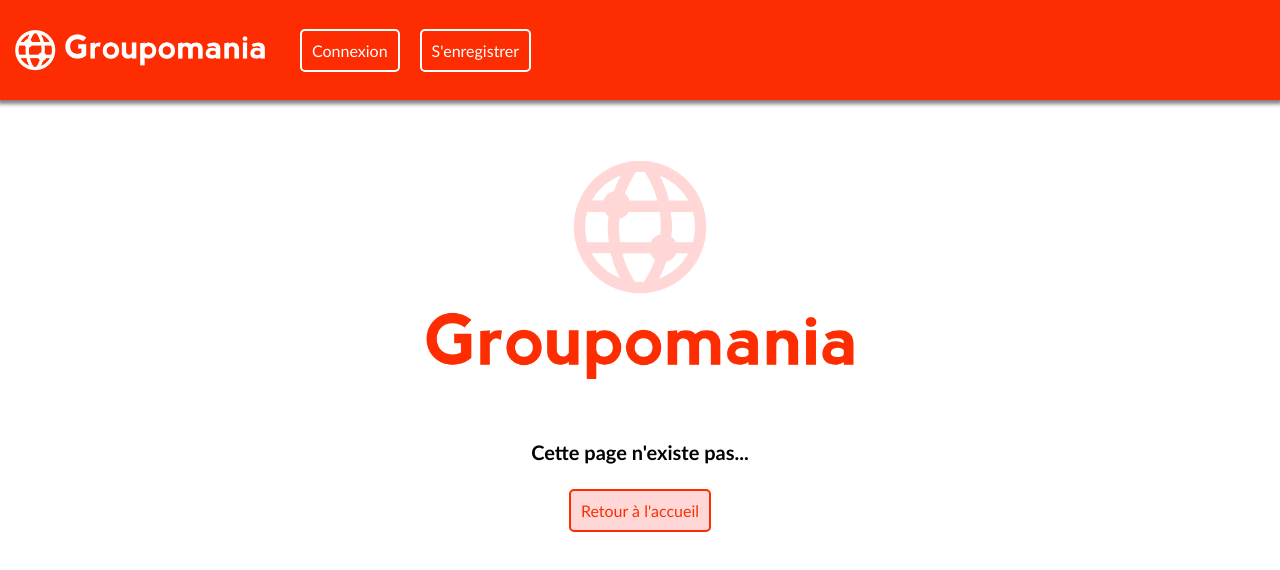
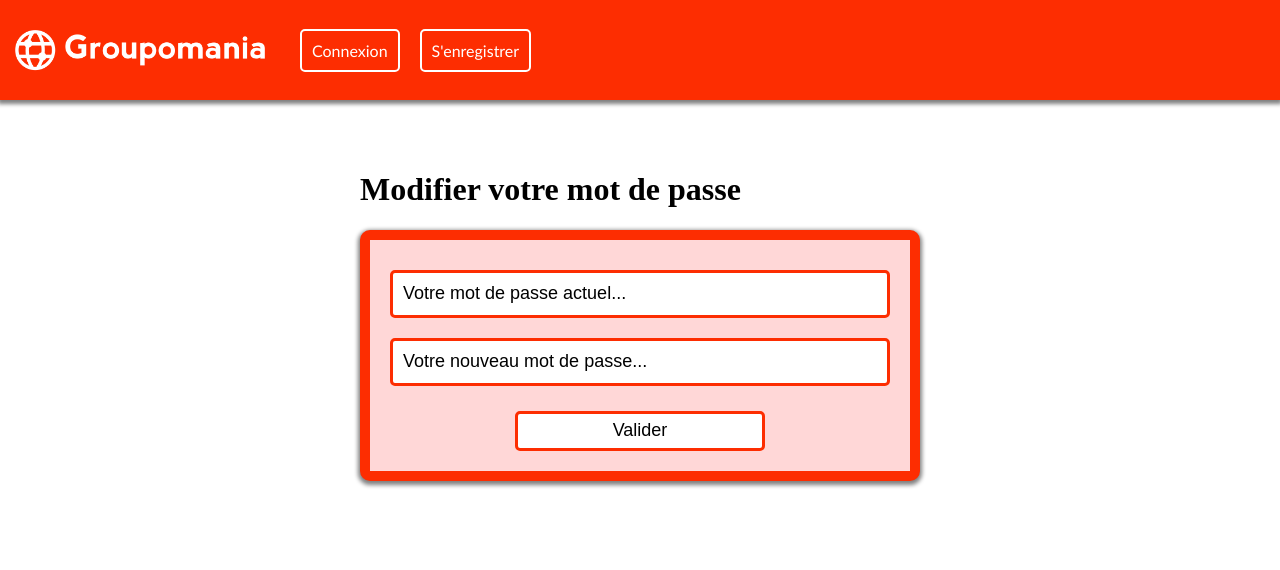
Before and after one commit to cedric-renais/CedricRenais_7, a React (Create React App) app in the folder client/: page /password in a window 1280 px wide. Shown: the top 570 px of the page. Built offline with nearby package versions, Linux system fonts and the light colour scheme; no server answers.

Commit message:
v0.021 : Adding a PUT route to edit the user's password
On the profile page, if the user is equal to the user of the page then a button to modify his password is present.

```diff
--- a/client/src/App.css
+++ b/client/src/App.css
@@ -655,6 +655,118 @@ span {
   background-color: #fd2d01;
 }
 
+/* PROFILE */
+
 .profilePage {
   margin-top: 150px;
 }
+
+.profilePage_info {
+  display: flex;
+  flex-direction: column;
+  align-items: center;
+}
+
+.profilePage_info_username {
+  border: 5px solid #fd2d01;
+  border-radius: 5px;
+  padding-left: 15px;
+  padding-right: 15px;
+  background-color: #ffd7d7;
+  margin-bottom: 15px;
+  text-transform: uppercase;
+}
+
+.profilePage_info_button button {
+  width: 100%;
+  height: 40px;
+  align-self: center;
+  background-color: white;
+  border: 2px solid #fd2d01;
+  font-size: 18px;
+  border-radius: 5px;
+}
+
+.profilePage_info_button :hover {
+  background-color: #fd2d01;
+  color: white;
+  cursor: pointer;
+  transition: 300ms ease-in-out;
+}
+
+.profilePage_posts {
+  margin-top: 50px;
+}
+
+.profilePage_posts p {
+  font-family: 'Trebuchet MS', Arial, sans-serif;
+  font-size: 22px;
+  text-align: center;
+  border: #fd2d01 solid 3px;
+  border-radius: 5px;
+  padding: 10px;
+  background-color: #ffd7d7;
+}
+
+/* PASSWORD */
+
+.passwordPage {
+  margin-top: 150px;
+}
+
+.passwordPage_form {
+  display: flex;
+  flex-direction: column;
+  justify-content: center;
+  width: 500px;
+  padding: 20px;
+  border: 10px solid #fd2d01;
+  border-radius: 10px;
+  background-color: #ffd7d7;
+  box-shadow: 0px 2px 4px 2px gray;
+}
+
+.passwordPage_form_input {
+  height: 40px;
+  margin-top: 10px;
+  margin-bottom: 10px;
+  border: 3px solid #fd2d01;
+  outline: none;
+  border-radius: 5px;
+  font-size: 18px;
+  padding-left: 10px;
+}
+
+.passwordPage_form_input::placeholder {
+  color: black;
+}
+
+.passwordPage_form_input:focus::placeholder {
+  color: transparent;
+}
+
+.passwordPage_form_button {
+  width: 50%;
+  height: 40px;
+  align-self: center;
+  background-color: white;
+  border: 3px solid #fd2d01;
+  font-size: 18px;
+  border-radius: 5px;
+  margin-top: 15px;
+}
+
+.passwordPage_form_button:hover {
+  background-color: #fd2d01;
+  color: white;
+  cursor: pointer;
+  transition: 300ms ease-in-out;
+}
+
+.passwordPage_form_link {
+  color: #fd2d01;
+  margin-top: 30px;
+  text-align: center;
+  font-size: 14px;
+  font-weight: 600;
+}
--- a/client/src/App.js
+++ b/client/src/App.js
@@ -10,6 +10,7 @@ import Post from './pages/Post';
 import Login from './pages/Login';
 import Register from './pages/Register';
 import Profile from './pages/Profile';
+import Password from './pages/Password';
 import NotFound from './pages/NotFound';
 import { AuthContext } from './helpers/AuthContext';
 import { useState, useEffect } from 'react';
@@ -114,6 +115,7 @@ function App() {
             <Route path="/login" exact element={<Login />} />
             <Route path="/register" exact element={<Register />} />
             <Route path="/profile/:id" exact element={<Profile />} />
+            <Route path="/password" exact element={<Password />} />
             <Route path="*" exact element={<NotFound />} />
           </Routes>
         </Router>
--- /dev/null
+++ b/client/src/pages/Password.js
@@ -0,0 +1,71 @@
+//------------------------------------//
+// Imports the necessary dependencies //
+//------------------------------------//
+import React, { useState } from 'react';
+import axios from 'axios';
+import { useNavigate } from 'react-router-dom';
+//---------------------------//
+// Creates Password function //
+//---------------------------//
+function Password() {
+  //-----------------------------------------//
+  // Declares useNavigate and useState hooks //
+  //-----------------------------------------//
+  let navigate = useNavigate();
+  const [oldPassword, setOldPassword] = useState('');
+  const [newPassword, setNewPassword] = useState('');
+
+  const changePassword = () => {
+    axios
+      .put(
+        'http://localhost:3001/users/password',
+        {
+          oldPassword: oldPassword,
+          newPassword: newPassword,
+        },
+        {
+          headers: {
+            GROUPOMANIA_TOKEN: sessionStorage.getItem('GROUPOMANIA_TOKEN'),
+          },
+        }
+      )
+      .then((response) => {
+        if (response.data.error) {
+          alert(response.data.error);
+        }
+      });
+    alert('Mot de passe mis à jour.');
+    navigate('/');
+  };
+
+  return (
+    <div className="passwordPage">
+      <h1>Modifier votre mot de passe</h1>
+      <div className="passwordPage_form">
+        <input
+          className="passwordPage_form_input"
+          placeholder="Votre mot de passe actuel..."
+          type="password"
+          onChange={(event) => {
+            setOldPassword(event.target.value);
+          }}
+        />
+        <input
+          className="passwordPage_form_input"
+          placeholder="Votre nouveau mot de passe..."
+          type="password"
+          onChange={(event) => {
+            setNewPassword(event.target.value);
+          }}
+        />
+        <button className="passwordPage_form_button" onClick={changePassword}>
+          Valider
+        </button>
+      </div>
+    </div>
+  );
+}
+//---------------------------//
+// Exports Password function //
+//---------------------------//
+export default Password;
--- a/client/src/pages/Profile.js
+++ b/client/src/pages/Profile.js
@@ -1,21 +1,23 @@
 //------------------------------------//
 // Imports the necessary dependencies //
 //------------------------------------//
-import React, { useEffect, useState } from 'react';
+import React, { useEffect, useState, useContext } from 'react';
 import { useParams, useNavigate } from 'react-router-dom';
 import axios from 'axios';
 import ThumbUpIcon from '@mui/icons-material/ThumbUp';
+import { AuthContext } from '../helpers/AuthContext';
 //--------------------------//
 // Creates Profile function //
 //--------------------------//
 function Profile() {
-  //----------------------------------------//
-  // Declares useParams and use State hooks //
-  //----------------------------------------//
+  //---------------------------------------------------//
+  // Declares useParams, useState and useContext hooks //
+  //---------------------------------------------------//
   let { id } = useParams();
   let navigate = useNavigate();
   const [username, setUsername] = useState('');
   const [listOfPosts, setListOfPosts] = useState([]);
+  const { authState } = useContext(AuthContext);
   //------------------------------------------------------------//
   // Executes this function immediately when the page is opened //
   //------------------------------------------------------------//
@@ -30,9 +32,23 @@ function Profile() {
   return (
     <div className="profilePage">
       <div className="profilePage_info">
-        <h1>Utilisateur: {username}</h1>
+        <div className="profilePage_info_username">
+          <h1>{username}</h1>
+        </div>
+        <div className="profilePage_info_button">
+          {authState.username === username && (
+            <button
+              onClick={() => {
+                navigate('/password');
+              }}
+            >
+              Modifier mon mot de passe
+            </button>
+          )}
+        </div>
       </div>
-      <div className="posts">
+      <div className="profilePage_posts">
+        <p>Les publications de {username}</p>
         {listOfPosts.map((value, key) => {
           return (
             <div key={key} className="posts_single">
```
Also changed, not shown: client/src/pages/Register.js (+5 -5 lines), 1 other file (tests, documents, lock files or other folders).
